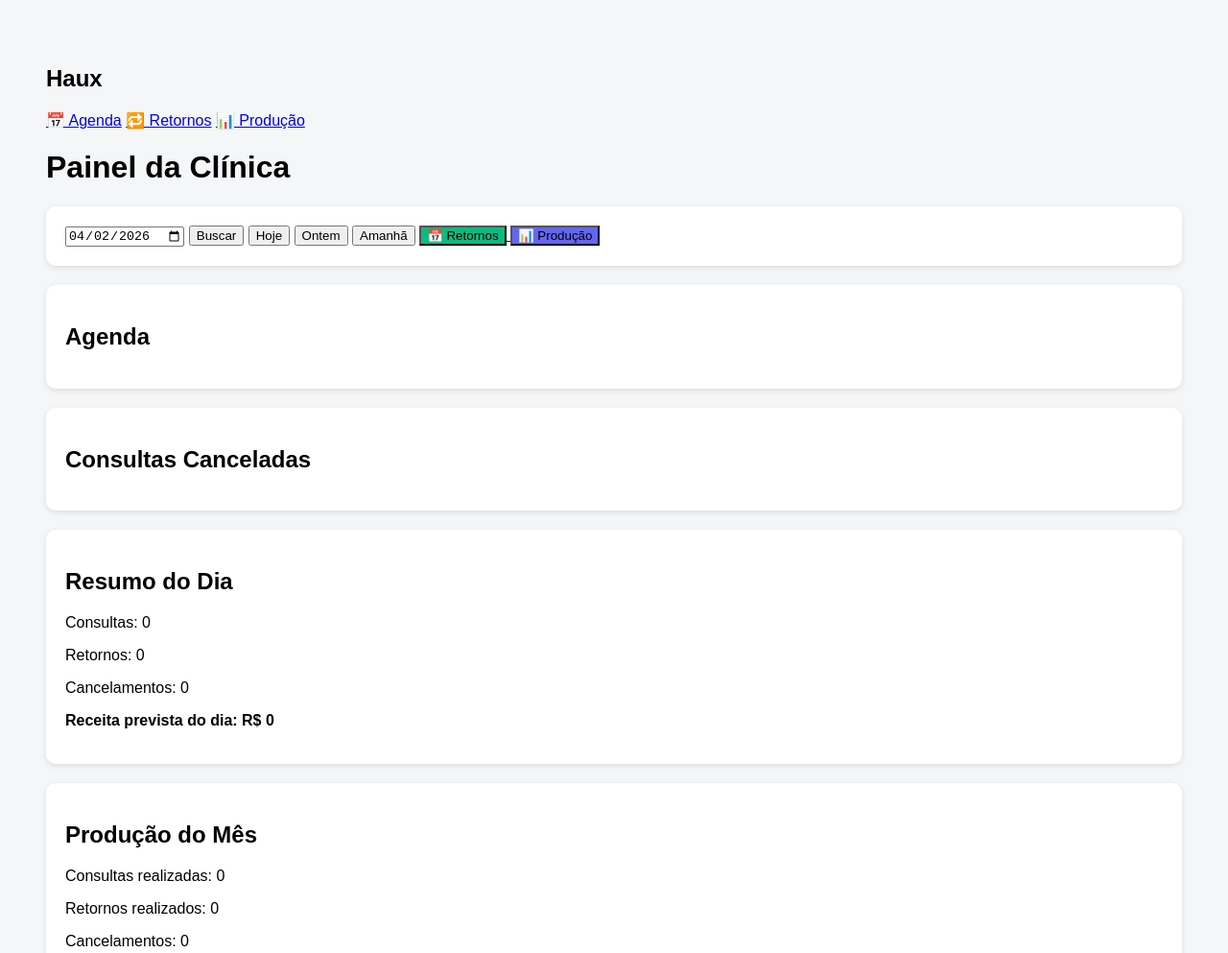
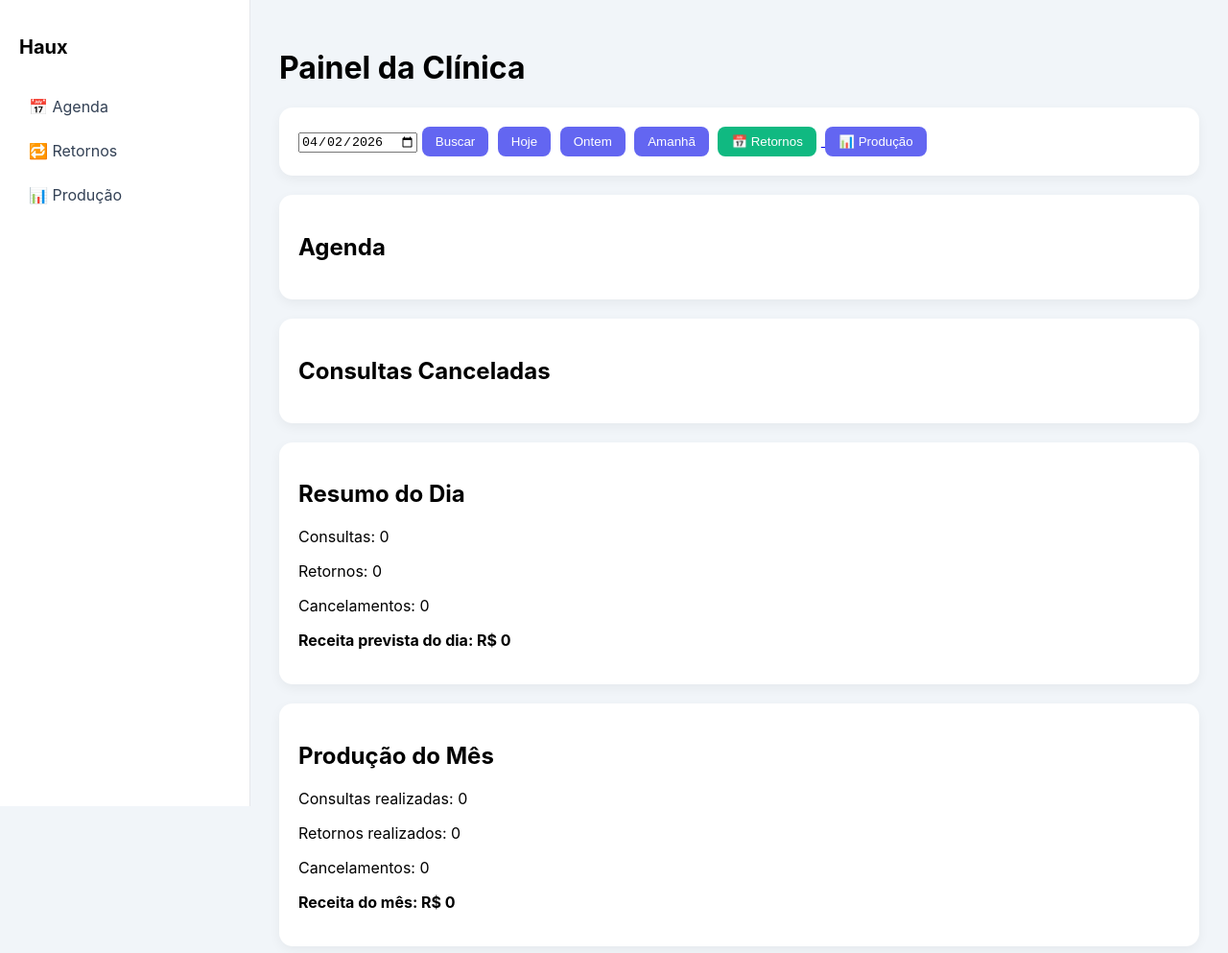
Before and after one commit to DrWallx/painel-clinica, a website: page index.html in a window 1280 px wide. Shown: the top 993 px of the page at 96% size. Drawn offline with Linux system fonts and the light colour scheme; no server answers.

Commit message:
Update index.html

```diff
--- a/index.html
+++ b/index.html
@@ -6,48 +6,106 @@
 
 <style>
 body{
-font-family:Arial;
-background:#f4f6f8;
-padding:40px;
+  margin:0;
+  font-family: 'Inter', Arial;
+  background:#f1f5f9;
 }
 
+/* LAYOUT */
+.layout{
+  display:flex;
+}
+
+/* MENU */
+.sidebar{
+  width:220px;
+  height:100vh;
+  background:white;
+  padding:20px;
+  border-right:1px solid #e5e7eb;
+}
+
+.logo{
+  margin-bottom:30px;
+  font-size:20px;
+}
+
+.menu-item{
+  display:block;
+  padding:10px;
+  border-radius:8px;
+  margin-bottom:6px;
+  text-decoration:none;
+  color:#334155;
+  transition:0.2s;
+}
+
+.menu-item:hover{
+  background:#eef2ff;
+  color:#4f46e5;
+}
+
+/* CONTEÚDO */
+.content{
+  flex:1;
+  padding:30px;
+}
+
+/* CARD */
 .card{
   background:white;
   padding:20px;
-border-radius:10px;
+  border-radius:14px;
   margin-bottom:20px;
-box-shadow:0 2px 6px rgba(0,0,0,0.1);
+  box-shadow:0 4px 12px rgba(0,0,0,0.05);
 }
 
+/* AGENDA */
 .agenda-item{
   display:flex;
   align-items:center;
-padding:10px;
+  padding:12px;
   margin-bottom:8px;
-background:#f1f5f9;
-border-radius:6px;
-border-left:5px solid #3b82f6;
+  background:#f8fafc;
+  border-radius:8px;
+  border-left:4px solid #6366f1;
 }
 
 .cancelado{
   display:flex;
   align-items:center;
-padding:10px;
+  padding:12px;
   margin-bottom:8px;
-background:#fff5f5;
-border-radius:6px;
-border-left:5px solid #dc2626;
+  background:#fff1f2;
+  border-radius:8px;
+  border-left:4px solid #ef4444;
   color:#dc2626;
   font-weight:bold;
 }
 
 .hora{
   font-weight:bold;
-width:90px;
+  width:80px;
 }
 
 .paciente{
   flex:1;
+}
+
+/* BOTÕES */
+button{
+  padding:8px 14px;
+  border-radius:8px;
+  border:none;
+  background:#6366f1;
+  color:white;
+  cursor:pointer;
+  margin-right:5px;
+  transition:0.2s;
+}
+
+button:hover{
+  opacity:0.9;
 }
 
 .linhaSemana{
```
Lines whose indentation alone changed are shown as unchanged.
